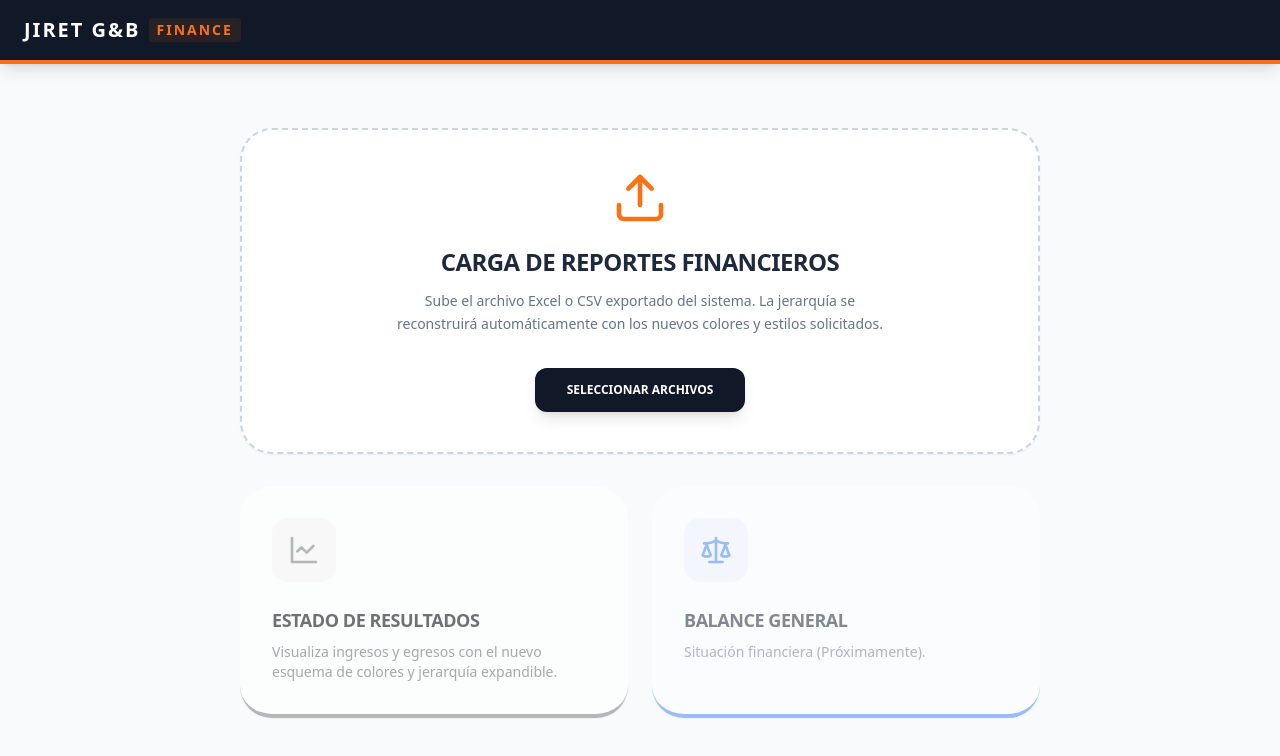
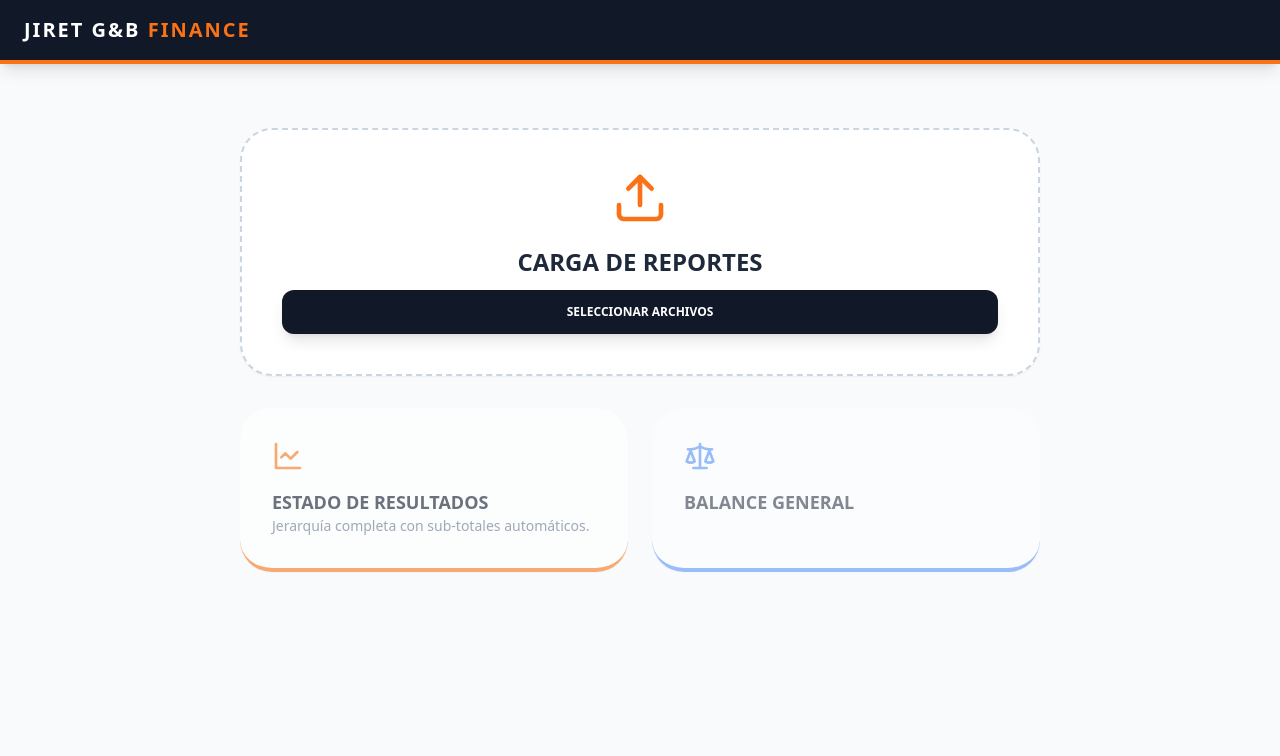
Before and after one commit to serviciosjiretgb-erp/erp-admin-contable-supply, a React (Vite) app: page / in a window 1280 px wide. Shown: the top 756 px of the page. Built offline with nearby package versions, Linux system fonts and the light colour scheme.

Commit message:
Update App.jsx

```diff
--- a/App.jsx
+++ b/App.jsx
@@ -29,7 +29,6 @@ const processFiles = async (files) => {
     const file = files[i];
     const ext = file.name.split('.').pop().toLowerCase();
     const month = detectMonth(file.name);
-
     let dataRows = [];
 
     if (ext === 'xlsx' || ext === 'xls' || ext === 'xlsm') {
@@ -76,37 +75,22 @@ const processFiles = async (files) => {
     for (let r = 0; r < dataRows.length; r++) {
       const row = dataRows[r];
       if (!row || row.length === 0) continue;
-
       const name = row[0] != null ? String(row[0]).trim() : '';
       if (!name || name === 'Etiquetas de fila' || name === 'RESULTADO DEL EJERCICIO') continue;
-
       if (name.startsWith('Total ')) {
         smartPop(pathStack, name);
         continue;
       }
-
       const usdStr = row[1];
       const bsStr = row[2];
-
       if (String(usdStr).includes('SALDO NETO') || String(bsStr).includes('SALDO NETO')) {
         pathStack.push(name);
         continue;
       }
-
       const usd = parseVal(usdStr);
       const bs = parseVal(bsStr);
-
       if (usd !== null) {
-        const finalUsd = Math.abs(usd);
-        const finalBs = bs !== null ? Math.abs(bs) : 0;
-
-        allParsedData.push({
-          month,
-          path: pathStack.join('>'),
-          name,
-          usd: finalUsd,
-          bs: finalBs
-        });
+        allParsedData.push({ month, path: pathStack.join('>'), name, usd: Math.abs(usd), bs: bs !== null ? Math.abs(bs) : 0 });
       } else {
         pathStack.push(name);
       }
@@ -122,7 +106,6 @@ const processFiles = async (files) => {
 const ExpandableRow = ({ node, level = 0, totalVentasUSD, defaultOpen = false }) => {
   const isAccountNode = /^\d\./.test(node.n);
   const isLeaf = !node.c || node.c.length === 0;
-
   const [isOpen, setIsOpen] = useState(defaultOpen);
 
   useEffect(() => { setIsOpen(defaultOpen); }, [defaultOpen]);
@@ -131,16 +114,17 @@ const ExpandableRow = ({ node, level = 0, totalVentasUSD, defaultOpen = false })
   const pct = totalVentasUSD && node.u !== 0 ? `${((node.u / totalVentasUSD) * 100).toFixed(2)}%` : '';
   const indent = { paddingLeft: `${level * 18 + 10}px` };
 
-  // 1. TÍTULOS DE SECCIÓN (INGRESOS, COSTOS, GASTOS)
+  // --- RENDIZADO DE CARPETAS Y SUBGRUPOS ---
   if (!isLeaf && !isAccountNode) {
     const isRoot = level === 0;
     return (
       <>
+        {/* Cabecera del Grupo */}
         <tr className={isRoot ? 'bg-[#111827]' : 'bg-white border-b border-gray-100'}>
           <td
             style={indent}
             className={isRoot
-              ? 'py-3 px-3 text-orange-500 font-black text-xs uppercase tracking-[0.2em]' // Título en NARANJA
+              ? 'py-3 px-3 text-orange-500 font-black text-xs uppercase tracking-[0.2em]'
               : 'py-2 px-3 font-black text-[11px] text-slate-800 uppercase'
             }
           >
@@ -148,29 +132,32 @@ const ExpandableRow = ({ node, level = 0, totalVentasUSD, defaultOpen = false })
           </td>
           <td colSpan={3} />
         </tr>
+
+        {/* Hijos */}
         {node.c.map((child, i) => (
           <ExpandableRow key={i} node={child} level={level + 1} totalVentasUSD={totalVentasUSD} defaultOpen={defaultOpen}/>
         ))}
-        {/* FILA DE TOTALES POR SECCIÓN - COLOR GRIS CLARO SUGERIDO */}
-        {isRoot && (
-          <tr className="bg-slate-100 text-slate-900 border-t-2 border-orange-500 shadow-sm">
-            <td style={{ paddingLeft: 28 }} className="py-3.5 px-3 font-black text-[11px] uppercase tracking-wider">TOTAL {node.n}</td>
-            <td className="py-3.5 px-3 text-right font-mono text-[11px] text-orange-600 font-black">{fmtCur(node.u)}</td>
-            <td className="py-3.5 px-3 text-right font-mono text-[11px] text-orange-600 font-black hidden sm:table-cell">{fmtCur(node.b)}</td>
-            <td className="py-3.5 px-3 text-right font-mono text-[11px] text-orange-600 font-black">{pct}</td>
+
+        {/* FILA DE TOTAL (Aparece al final de cada nivel de carpeta) */}
+        <tr className={`${isRoot ? 'bg-slate-900 text-white border-t-2 border-orange-500' : 'bg-slate-200 text-slate-800 border-t border-slate-300'} shadow-sm transition-colors`}>
+          <td style={{ paddingLeft: level * 18 + 28 }} className="py-2.5 px-3 font-black text-[10px] uppercase tracking-wider">
+            TOTAL {node.n}
+          </td>
+          <td className={`py-2.5 px-3 text-right font-mono text-[11px] font-black ${isRoot ? 'text-orange-500' : 'text-slate-900'}`}>{fmtCur(node.u)}</td>
+          <td className={`py-2.5 px-3 text-right font-mono text-[11px] font-black hidden sm:table-cell ${isRoot ? 'text-orange-500' : 'text-slate-900'}`}>{fmtCur(node.b)}</td>
+          <td className={`py-2.5 px-3 text-right font-mono text-[11px] font-black ${isRoot ? 'text-orange-500' : 'text-slate-900'}`}>{pct}</td>
         </tr>
-        )}
       </>
     );
   }
 
-  // 2. CUENTAS CONTABLES (Expandibles)
+  // --- CUENTAS CONTABLES (Expandibles) ---
   if (!isLeaf && isAccountNode) {
     return (
       <>
         <tr
           onClick={() => setIsOpen(!isOpen)}
-          className="bg-white border-b border-gray-200 cursor-pointer hover:bg-orange-50/50 transition-colors"
+          className="bg-white border-b border-gray-200 cursor-pointer hover:bg-orange-50 transition-colors"
         >
           <td style={indent} className="py-2.5 px-3 font-bold text-[11px] text-slate-900 uppercase border-l-4 border-orange-400 select-none flex items-center">
             <span className={`inline-flex items-center justify-center w-4 h-4 mr-2 border rounded-sm text-[11px] leading-none transition-colors ${isOpen ? 'border-orange-500 text-orange-600 bg-orange-100' : 'border-slate-300 text-slate-400 bg-white'}`}>
@@ -189,10 +176,10 @@ const ExpandableRow = ({ node, level = 0, totalVentasUSD, defaultOpen = false })
     );
   }
 
-  // 3. DETALLE DE TRANSACCIONES (Hojas)
+  // --- HOJAS (Transacciones) ---
   if (isLeaf) {
     return (
-      <tr className="bg-slate-50/30 border-b border-gray-100 hover:bg-white transition-colors">
+      <tr className="bg-slate-50/50 border-b border-gray-100 hover:bg-white transition-colors">
         <td style={indent} className="py-1.5 px-3 text-[10px] text-slate-600 pl-8 relative">
           <div className="absolute left-4 top-0 bottom-0 w-px bg-slate-200"></div>
           <div className="absolute left-4 top-1/2 w-2 h-px bg-slate-200"></div>
@@ -204,7 +191,6 @@ const ExpandableRow = ({ node, level = 0, totalVentasUSD, defaultOpen = false })
       </tr>
     );
   }
-
   return null;
 };
 
@@ -213,9 +199,6 @@ function EstadoResultadoView({ onBack, dbData }) {
   const [selectedMonth, setSelectedMonth] = useState(availableMonths[0] || '');
   const [defaultOpen, setDefaultOpen] = useState(false);
   const [expandKey, setExpandKey] = useState(0);
-
-  const handleExpandAll = () => { setDefaultOpen(true); setExpandKey(k => k + 1); };
-  const handleCollapseAll = () => { setDefaultOpen(false); setExpandKey(k => k + 1); };
 
   const tree = useMemo(() => {
     const root = [];
@@ -243,7 +226,6 @@ function EstadoResultadoView({ onBack, dbData }) {
   }, [dbData, selectedMonth]);
 
   let totalUSD = 0; let totalBs = 0; let baseVentas = 0;
-
   tree.forEach(rootNode => {
     const name = rootNode.n.toUpperCase();
     if (name.includes('INGRESO') || name.includes('VENTA') || name.startsWith('4')) {
@@ -260,150 +242,97 @@ function EstadoResultadoView({ onBack, dbData }) {
     <div className="min-h-screen bg-[#f1f5f9]">
       <header className="bg-white border-b-2 border-orange-500 p-4 flex justify-between items-center sticky top-0 z-30 shadow-md flex-wrap gap-4">
         <button onClick={onBack} className="flex items-center gap-2 font-black text-xs text-slate-600 uppercase hover:text-orange-600 transition-colors">
-          <ArrowLeft size={16}/> Volver al Panel
+          <ArrowLeft size={16}/> Volver
         </button>
-
         <div className="flex gap-2 bg-slate-100 p-1 rounded-lg border border-slate-200">
-          <button onClick={handleExpandAll} className={`px-3 py-1.5 rounded text-[10px] font-black uppercase flex items-center gap-1 transition-colors ${defaultOpen ? 'bg-white text-orange-600 shadow-sm' : 'text-slate-500 hover:text-slate-800'}`}>
-            <ChevronDown size={14}/> Expandir Cuentas
+          <button onClick={() => { setDefaultOpen(true); setExpandKey(k=>k+1); }} className={`px-3 py-1.5 rounded text-[10px] font-black uppercase flex items-center gap-1 transition-colors ${defaultOpen ? 'bg-white text-orange-600 shadow-sm' : 'text-slate-500'}`}>
+            <ChevronDown size={14}/> Expandir Todo
           </button>
-          <button onClick={handleCollapseAll} className={`px-3 py-1.5 rounded text-[10px] font-black uppercase flex items-center gap-1 transition-colors ${!defaultOpen ? 'bg-white text-orange-600 shadow-sm' : 'text-slate-500 hover:text-slate-800'}`}>
+          <button onClick={() => { setDefaultOpen(false); setExpandKey(k=>k+1); }} className={`px-3 py-1.5 rounded text-[10px] font-black uppercase flex items-center gap-1 transition-colors ${!defaultOpen ? 'bg-white text-orange-600 shadow-sm' : 'text-slate-500'}`}>
             <ChevronRight size={14}/> Contraer Todo
           </button>
         </div>
-
         <div className="flex gap-1.5">
           {availableMonths.map(m => (
             <button key={m} onClick={() => setSelectedMonth(m)}
-              className={`px-4 py-1.5 rounded-full text-[10px] font-black uppercase transition-all shadow-sm ${selectedMonth === m ? 'bg-orange-600 text-white' : 'bg-white border border-slate-200 text-slate-500 hover:bg-slate-100'}`}>
+              className={`px-4 py-1.5 rounded-full text-[10px] font-black uppercase shadow-sm ${selectedMonth === m ? 'bg-orange-600 text-white' : 'bg-white text-slate-500 border border-slate-200'}`}>
               {m}
             </button>
           ))}
         </div>
       </header>
-
       <main className="p-4 md:p-8 max-w-6xl mx-auto pb-16">
         <div className="bg-white px-8 py-10 border-t-8 border-orange-500 shadow-xl flex flex-col items-center text-center mb-6 rounded-b-2xl">
-          <h1 className="text-3xl font-black text-slate-900 uppercase tracking-tight mb-2">Servicios Jiret G&B, C.A.</h1>
+          <h1 className="text-3xl font-black text-slate-900 uppercase mb-2">Servicios Jiret G&B, C.A.</h1>
           <div className="w-20 h-1.5 bg-orange-500 mb-4 rounded-full"/>
           <p className="font-sans text-xs text-slate-500 font-black tracking-[0.3em] mb-4">RIF: J-412309374</p>
-          <div className="border-b border-slate-100 pb-2 mb-4 w-full max-w-md">
-            <h2 className="text-xl font-black text-slate-800 uppercase tracking-widest">Estado de Resultado Integral</h2>
-          </div>
-          <p className="text-orange-600 font-black uppercase flex items-center gap-2 bg-orange-50 px-5 py-2 rounded-full text-[10px] border border-orange-100 shadow-sm">
+          <h2 className="text-xl font-black text-slate-800 uppercase tracking-widest border-b border-slate-100 pb-2 mb-4 w-full max-w-md">Estado de Resultado Integral</h2>
+          <p className="text-orange-600 font-black uppercase flex items-center gap-2 bg-orange-50 px-5 py-2 rounded-full text-[10px] border border-orange-100">
             <CalendarDays size={14}/> Periodo Fiscal: {selectedMonth}
           </p>
         </div>
-
-        {dbData.length === 0 ? (
-          <div className="bg-white p-12 text-center rounded-xl border border-slate-200 shadow-sm">
-             <AlertTriangle className="mx-auto text-orange-400 mb-4" size={48}/>
-             <p className="text-slate-500 font-black uppercase text-xs">No hay datos cargados para este periodo.</p>
-          </div>
-        ) : (
         <div className="bg-white rounded-2xl shadow-2xl overflow-hidden border border-slate-200">
           <table className="w-full text-left border-collapse">
-              <thead>
-                <tr className="bg-slate-800 text-[10px] uppercase font-black text-slate-300">
-                  <th className="px-4 py-5 w-[55%] tracking-widest">Estructura de Cuentas</th>
-                  <th className="px-3 py-5 text-right tracking-widest">Saldo USD</th>
-                  <th className="px-3 py-5 text-right hidden sm:table-cell tracking-widest">Saldo Bs.</th>
-                  <th className="px-3 py-5 text-right tracking-widest">% Inc.</th>
+            <thead className="bg-slate-800 text-[10px] uppercase font-black text-slate-300">
+              <tr>
+                <th className="px-4 py-5 w-[55%]">Estructura de Cuentas</th>
+                <th className="px-3 py-5 text-right">Saldo USD</th>
+                <th className="px-3 py-5 text-right hidden sm:table-cell">Saldo Bs.</th>
+                <th className="px-3 py-5 text-right">%</th>
               </tr>
             </thead>
             <tbody key={expandKey}>
               {tree.map((node, i) => <ExpandableRow key={i} node={node} totalVentasUSD={baseVentas} defaultOpen={defaultOpen}/>)}
-
               <tr className="bg-slate-900 text-white font-black border-t-4 border-orange-600">
                 <td className="px-5 py-7 text-sm uppercase tracking-[0.2em]" style={{paddingLeft:28}}>RESULTADO DEL EJERCICIO</td>
-                  <td className={`px-3 py-7 text-right text-lg font-mono whitespace-nowrap ${totalUSD < 0 ? 'text-red-400' : 'text-orange-500'}`}>
-                    <span className="text-white/30 text-[10px] mr-1">USD</span>
-                    {fmtR(totalUSD)}
-                  </td>
-                  <td className={`px-3 py-7 text-right text-lg font-mono hidden sm:table-cell whitespace-nowrap ${totalBs < 0 ? 'text-red-400' : 'text-orange-500'}`}>
-                    <span className="text-white/30 text-[10px] mr-1">Bs.</span>
-                    {fmtR(totalBs)}
-                  </td>
-                  <td className="px-3 py-7 text-right text-lg text-white font-mono">
-                    {((Math.abs(totalUSD) / baseVentas) * 100).toFixed(2)}%
-                  </td>
+                <td className={`px-3 py-7 text-right text-lg font-mono ${totalUSD < 0 ? 'text-red-400' : 'text-orange-500'}`}>{fmtR(totalUSD)}</td>
+                <td className={`px-3 py-7 text-right text-lg font-mono hidden sm:table-cell ${totalBs < 0 ? 'text-red-400' : 'text-orange-500'}`}>{fmtR(totalBs)}</td>
+                <td className="px-3 py-7 text-right text-lg font-mono">{((Math.abs(totalUSD) / baseVentas) * 100).toFixed(2)}%</td>
               </tr>
             </tbody>
           </table>
         </div>
-        )}
       </main>
     </div>
   );
 }
 
-// ============================================================================
-// COMPONENTE PRINCIPAL
-// ============================================================================
-
 function ReportesFinancierosApp() {
   const [view, setView] = useState('dashboard');
   const [dbData, setDbData] = useState([]);
-
   const handleUpload = async (e) => {
     if (!e.target.files.length) return;
     try {
       const newData = await processFiles(e.target.files);
       setDbData(newData);
-      alert(`✅ Procesamiento exitoso: ${newData.length} registros cargados.`);
-    } catch (error) {
-      alert("Error al procesar archivo.");
-      console.error(error);
-    }
+      alert(`✅ Carga exitosa.`);
+    } catch (error) { alert("Error al procesar."); }
   };
-
   if (view === 'resultado') return <EstadoResultadoView onBack={() => setView('dashboard')} dbData={dbData}/>;
-
   return (
     <div className="min-h-screen bg-[#f8fafc]">
       <header className="px-6 py-4 bg-[#111827] border-b-4 border-orange-500 flex justify-between items-center shadow-lg">
-        <h1 className="text-white font-black text-xl tracking-widest uppercase flex items-center gap-2">
-          Jiret G&B <span className="text-orange-500 px-2 py-0.5 rounded bg-orange-500/10 text-sm">Finance</span>
-        </h1>
+        <h1 className="text-white font-black text-xl tracking-widest uppercase">Jiret G&B <span className="text-orange-500">Finance</span></h1>
       </header>
-
       <main className="max-w-4xl mx-auto p-6 md:p-12 mt-4">
         <div className="bg-white border-2 border-dashed border-slate-300 p-10 rounded-[2rem] text-center mb-8 shadow-sm hover:border-orange-400 transition-colors">
           <Upload className="mx-auto text-orange-500 mb-5" size={56}/>
-          <h2 className="text-2xl font-black uppercase mb-3 text-slate-800 tracking-tight">Carga de Reportes Financieros</h2>
-          <p className="text-slate-500 text-sm mb-8 max-w-lg mx-auto font-medium leading-relaxed">
-            Sube el archivo Excel o CSV exportado del sistema. La jerarquía se reconstruirá automáticamente con los nuevos colores y estilos solicitados.
-          </p>
-          <div className="flex justify-center items-center gap-4 flex-wrap">
-            <label className="bg-[#111827] text-white px-8 py-3.5 rounded-xl font-black uppercase text-xs cursor-pointer hover:bg-orange-600 transition-all flex items-center gap-2 shadow-lg hover:-translate-y-0.5">
+          <h2 className="text-2xl font-black uppercase mb-3 text-slate-800">Carga de Reportes</h2>
+          <label className="bg-[#111827] text-white px-8 py-3.5 rounded-xl font-black uppercase text-xs cursor-pointer hover:bg-orange-600 transition-all flex items-center justify-center gap-2 shadow-lg">
             Seleccionar Archivos
             <input type="file" multiple accept=".xlsx,.xls,.xlsm,.txt,.csv" className="hidden" onChange={handleUpload}/>
           </label>
-            {dbData.length > 0 && (
-              <span className="flex items-center gap-2 text-emerald-700 font-black text-xs uppercase bg-emerald-50 px-5 py-3.5 rounded-xl border border-emerald-200 shadow-sm">
-                <CheckCircle size={16}/> {dbData.length} registros listos
-              </span>
-            )}
         </div>
-        </div>
-
         <div className="grid md:grid-cols-2 gap-6">
-          <button
-            onClick={() => { if(dbData.length > 0) setView('resultado'); else alert('Por favor carga un archivo primero'); }}
-            className={`group bg-white p-8 rounded-[2rem] shadow-sm border-b-4 border-orange-500 transition-all text-left ${dbData.length > 0 ? 'hover:shadow-xl hover:-translate-y-1 cursor-pointer' : 'opacity-60 grayscale cursor-not-allowed'}`}>
-            <div className="bg-orange-50 w-16 h-16 rounded-2xl flex items-center justify-center mb-6 group-hover:scale-110 transition-transform">
-              <LineChart className="text-orange-500" size={32}/>
-            </div>
-            <h3 className="font-black uppercase text-lg text-slate-900 tracking-tight mb-2">Estado de Resultados</h3>
-            <p className="text-sm text-slate-500 font-medium">Visualiza ingresos y egresos con el nuevo esquema de colores y jerarquía expandible.</p>
+          <button onClick={() => dbData.length > 0 ? setView('resultado') : alert('Carga un archivo')}
+            className={`bg-white p-8 rounded-[2rem] shadow-sm border-b-4 border-orange-500 text-left ${dbData.length > 0 ? 'hover:shadow-xl' : 'opacity-60'}`}>
+            <LineChart className="text-orange-500 mb-4" size={32}/>
+            <h3 className="font-black uppercase text-lg text-slate-900">Estado de Resultados</h3>
+            <p className="text-sm text-slate-500">Jerarquía completa con sub-totales automáticos.</p>
           </button>
-
           <div className="bg-white p-8 rounded-[2rem] shadow-sm border-b-4 border-blue-500 opacity-50 text-left">
-            <div className="bg-blue-50 w-16 h-16 rounded-2xl flex items-center justify-center mb-6">
-              <Scale className="text-blue-500" size={32}/>
-            </div>
-            <h3 className="font-black uppercase text-lg text-slate-900 tracking-tight mb-2">Balance General</h3>
-            <p className="text-sm text-slate-500 font-medium">Situación financiera (Próximamente).</p>
+            <Scale className="text-blue-500 mb-4" size={32}/>
+            <h3 className="font-black uppercase text-lg text-slate-900">Balance General</h3>
           </div>
         </div>
       </main>
```
Lines whose indentation alone changed are shown as unchanged.
